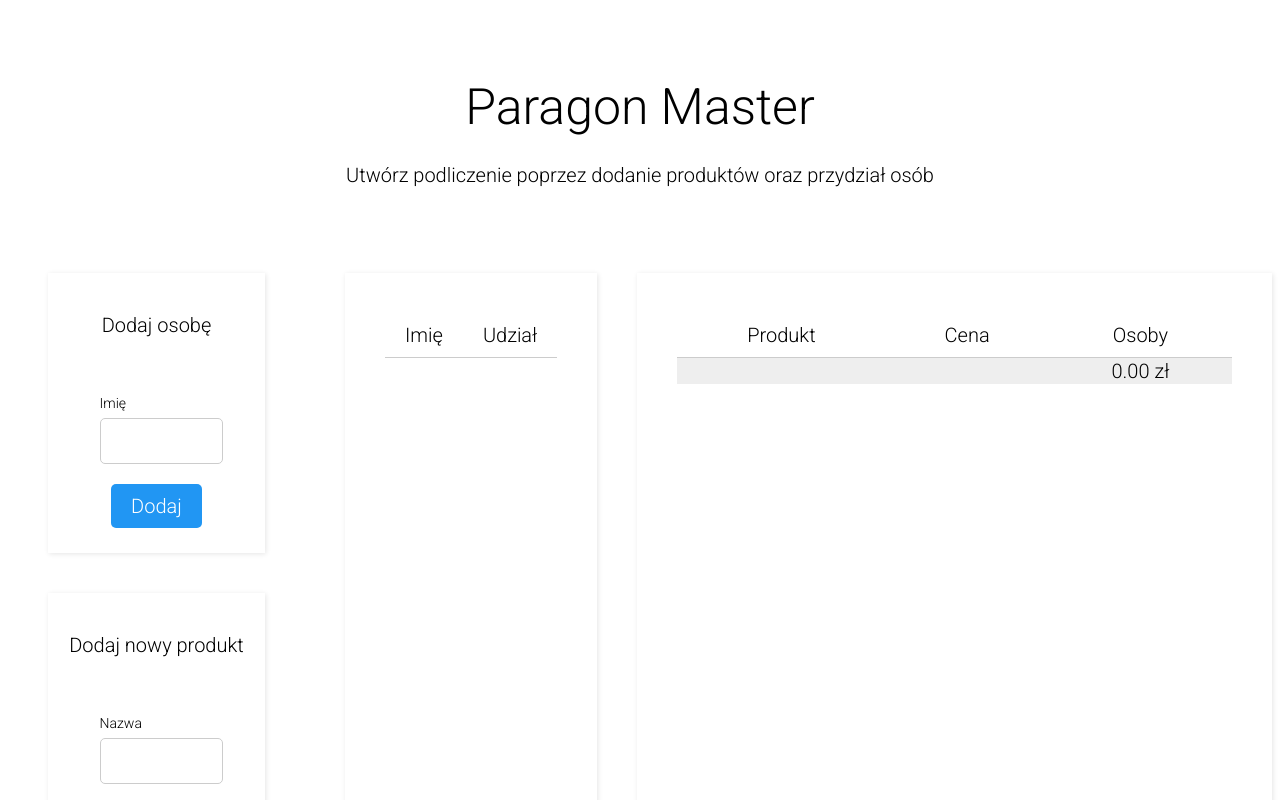
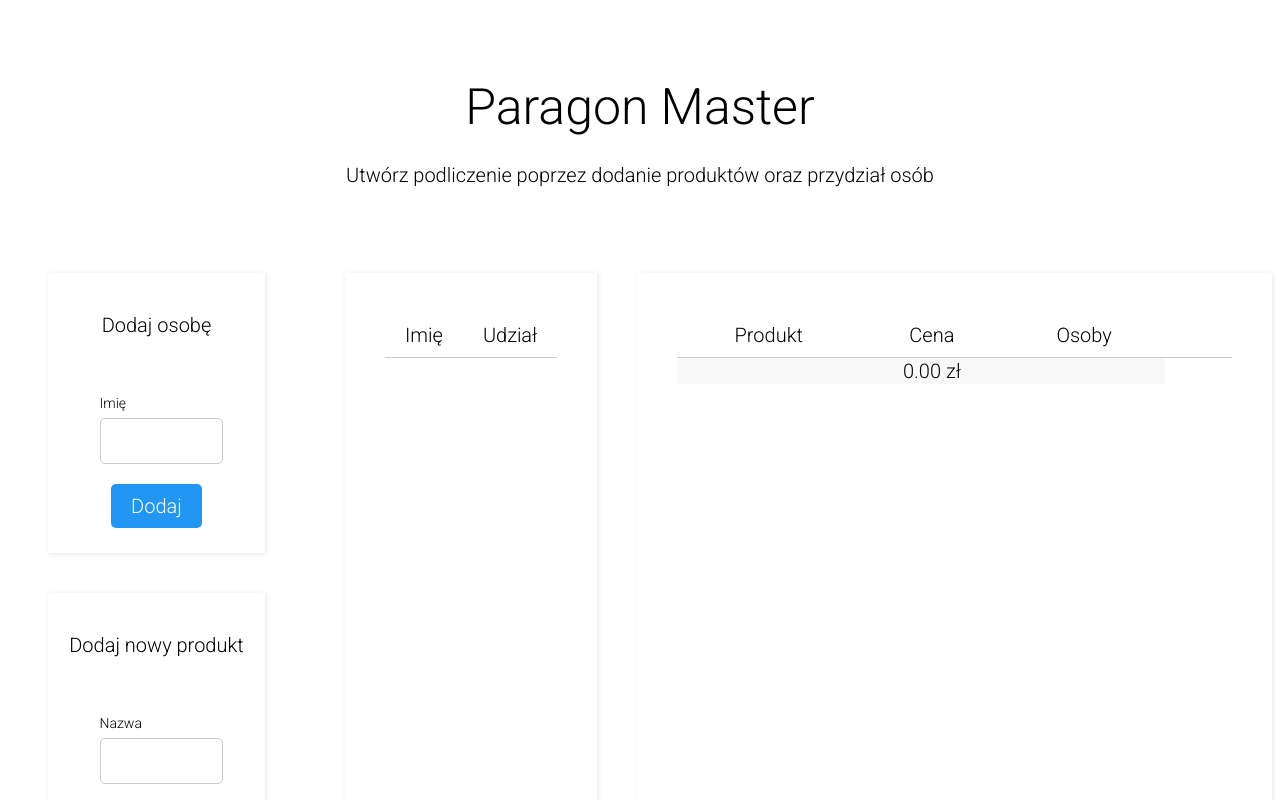
Before and after one commit to protectedvoid21/ReceiptManager, an Angular app: page / in a window 1280 px wide. Shown: the top 800 px of the page. Built offline with nearby package versions, Linux system fonts and the light colour scheme.

Commit message:
Add removing product

```diff
--- a/src/app/main/main-page/main-page.component.html
+++ b/src/app/main/main-page/main-page.component.html
@@ -15,6 +15,7 @@
     [products]="products"
     [persons]="persons"
     (productCheckboxChanged)="onCheckboxProductChanged($event)"
+    (productRemoved)="onProductRemoved($event)"
     class="table-container paper">
   </app-product-list>
 </main>
--- a/src/app/main/main-page/main-page.component.ts
+++ b/src/app/main/main-page/main-page.component.ts
@@ -35,6 +35,11 @@ export class MainPageComponent {
     this.products.push(product)
   }
 
+  onProductRemoved(product: Product) {
+    product.removeAllPersons()
+    this.products = this.products.filter(p => p !== product)
+  }
+
   onPersonAdded(person: Person) {
     this.persons.push(person)
   }
--- a/src/app/main/product-list/product-list.component.html
+++ b/src/app/main/product-list/product-list.component.html
@@ -4,6 +4,7 @@
       <th>Produkt</th>
       <th>Cena</th>
       <th>Osoby</th>
+      <th></th>
     </tr>
   </thead>
   <tbody>
@@ -20,10 +21,12 @@
           </div>
         </div>
       </td>
+      <td class="remove-icon" (click)="onProductRemoved(product)"><span class="material-symbols-outlined">delete</span></td>
     </tr>
     <tr>
-      <td colspan="2"></td>
+      <td colspan="1"></td>
       <td>{{ FormatUtils.formatPrice(getProductSumPrice()) }} zł</td>
+      <td colspan="1"></td>
     </tr>
   </tbody>
 </table>
--- a/src/app/main/product-list/product-list.component.scss
+++ b/src/app/main/product-list/product-list.component.scss
@@ -1,6 +1,18 @@
 .checkbox-container {
   display: flex;
   justify-content: center;
+}
+
+table {
+  tbody tr:last-child {
+    border-top: 1px dashed #ccc;
+  }
+}
+
+.remove-icon {
+  color: #911;
+  cursor: pointer;
+  user-select: none;
 }
 
 .person-checkbox {
--- a/src/app/main/product-list/product-list.component.ts
+++ b/src/app/main/product-list/product-list.component.ts
@@ -14,6 +14,7 @@ export class ProductListComponent {
   @Input() products: Product[] = []
 
   @Output() productCheckboxChanged: EventEmitter<CheckboxPersonProductModel> = new EventEmitter<CheckboxPersonProductModel>()
+  @Output() productRemoved: EventEmitter<Product> = new EventEmitter<Product>()
 
   onProductCheckboxChanged(product: Product, person: Person, event: any): void {
     this.productCheckboxChanged.emit({
@@ -23,6 +24,10 @@ export class ProductListComponent {
     })
   }
 
+  onProductRemoved(product: Product): void {
+    this.productRemoved.emit(product)
+  }
+
   getProductSumPrice(): number {
     return this.products.reduce((sum, product) => sum + product.price, 0)
   }
--- a/src/app/main/product.ts
+++ b/src/app/main/product.ts
@@ -14,6 +14,11 @@ export class Product {
       this.persons.push(person)
     }
 
+    removeAllPersons() {
+      this.persons.forEach(p => p.removeProduct(this))
+      this.persons = []
+    }
+
     removePerson(person: Person) {
       let index = this.persons.indexOf(person)
       if(index != -1) {
--- a/src/index.html
+++ b/src/index.html
@@ -9,6 +9,7 @@
   <link rel="icon" type="image/x-icon" href="favicon.ico">
   <link rel="preconnect" href="https://fonts.gstatic.com">
   <link href="https://fonts.googleapis.com/css2?family=Roboto:wght@300;400;500&display=swap" rel="stylesheet">
+  <link rel="stylesheet" href="https://fonts.googleapis.com/css2?family=Material+Symbols+Outlined:opsz,wght,FILL,GRAD@24,400,0,0" />
   <link href="https://fonts.googleapis.com/icon?family=Material+Icons" rel="stylesheet">
 </head>
 <body class="mat-typography">
--- a/src/styles.scss
+++ b/src/styles.scss
@@ -115,7 +115,7 @@ table {
   margin-right: auto;
 
   tbody tr:nth-child(odd) {
-    background-color: #eee;
+    background-color: #f8f8f8;
   }
 
   tbody tr:hover {
```
